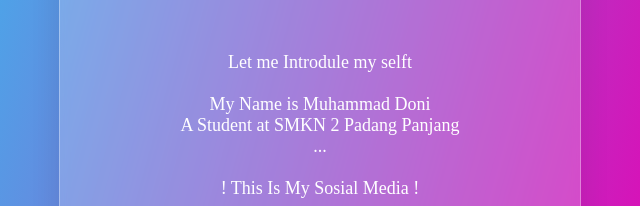
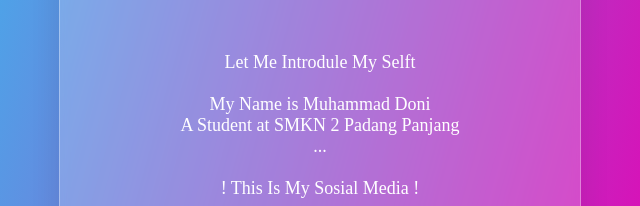
Before and after one commit to Cooyyy/data, a plain HTML site: page index.html in a window 1280 px wide. Shown: the part 330-536 px from the top of the page, 320-960 px from the left. Drawn offline with Linux system fonts and the light colour scheme; a script that the page names is missing.

```diff
--- a/index.html
+++ b/index.html
@@ -13,7 +13,7 @@
 		<div class="card" data-tilt>
 			<img src="images/pantai.jpg">
 				<h2>HALLO THERE</h2>
-				<p><br>Let me Introdule my selft <br/><br/>My Name is Muhammad Doni
+				<p><br> Let Me Introdule My Selft <br/><br/>My Name is Muhammad Doni
 				<br/>A Student at SMKN 2 Padang Panjang<br/>...
 				<br/><br/>! This Is My Sosial Media !</p>
 
```
